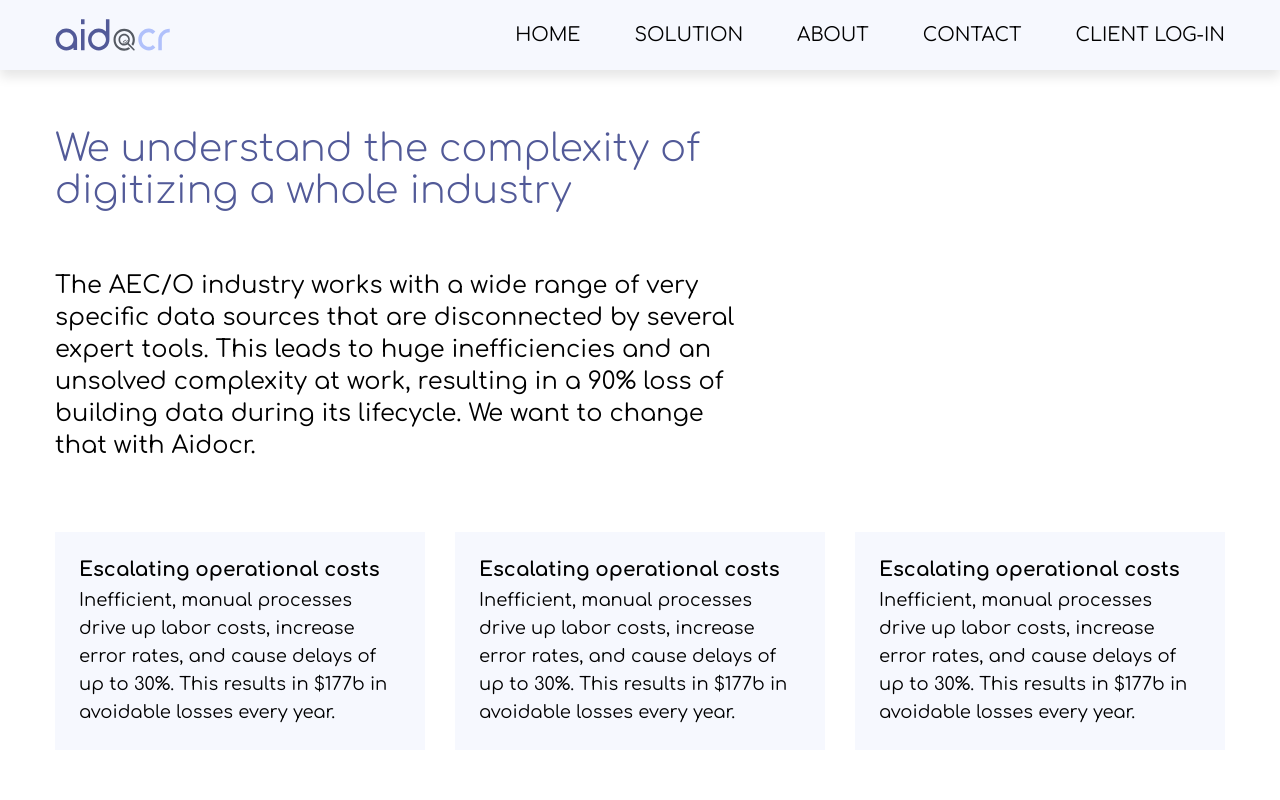
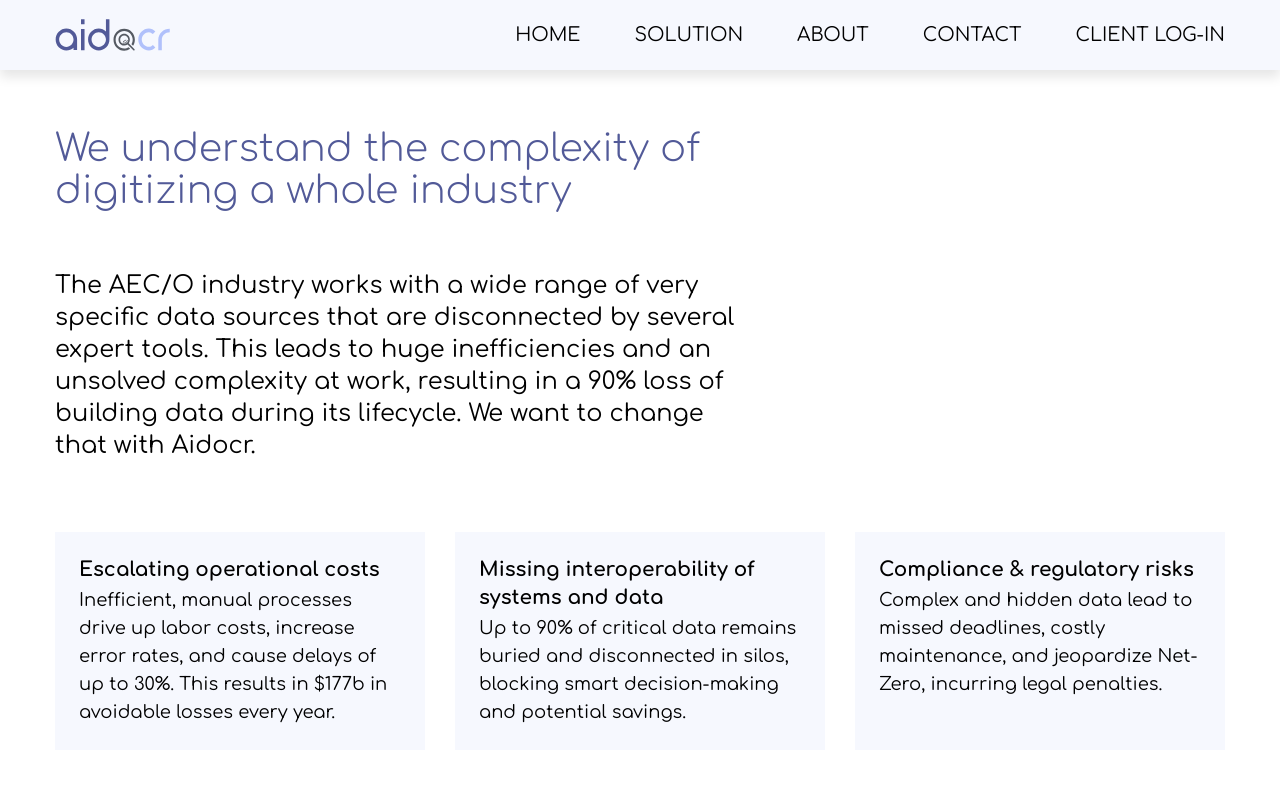
Before and after one commit to vladonovak730/aidocr-v4, a React (Vite) app: page /about in a window 1280 px wide. Shown: the top 800 px of the page. Built offline with nearby package versions, Linux system fonts and the light colour scheme.

Commit message:
update about complexity

```diff
--- a/src/pages/about/index.tsx
+++ b/src/pages/about/index.tsx
@@ -28,12 +28,10 @@
               <Card key={item.title}>
                 <div>
                   <div className="font-bold xl:text-xl lg:text-lg text-base mb-0.5">
-                    Escalating operational costs
+                    {item.title}
                   </div>
                   <div className="xl:text-lg font-normal lg:text-base text-[15px]">
-                    Inefficient, manual processes drive up labor costs, increase
-                    error rates, and cause delays of up to 30%. This results in
-                    $177b in avoidable losses every year.
+                    {item.description}
                   </div>
                 </div>
               </Card>
```
